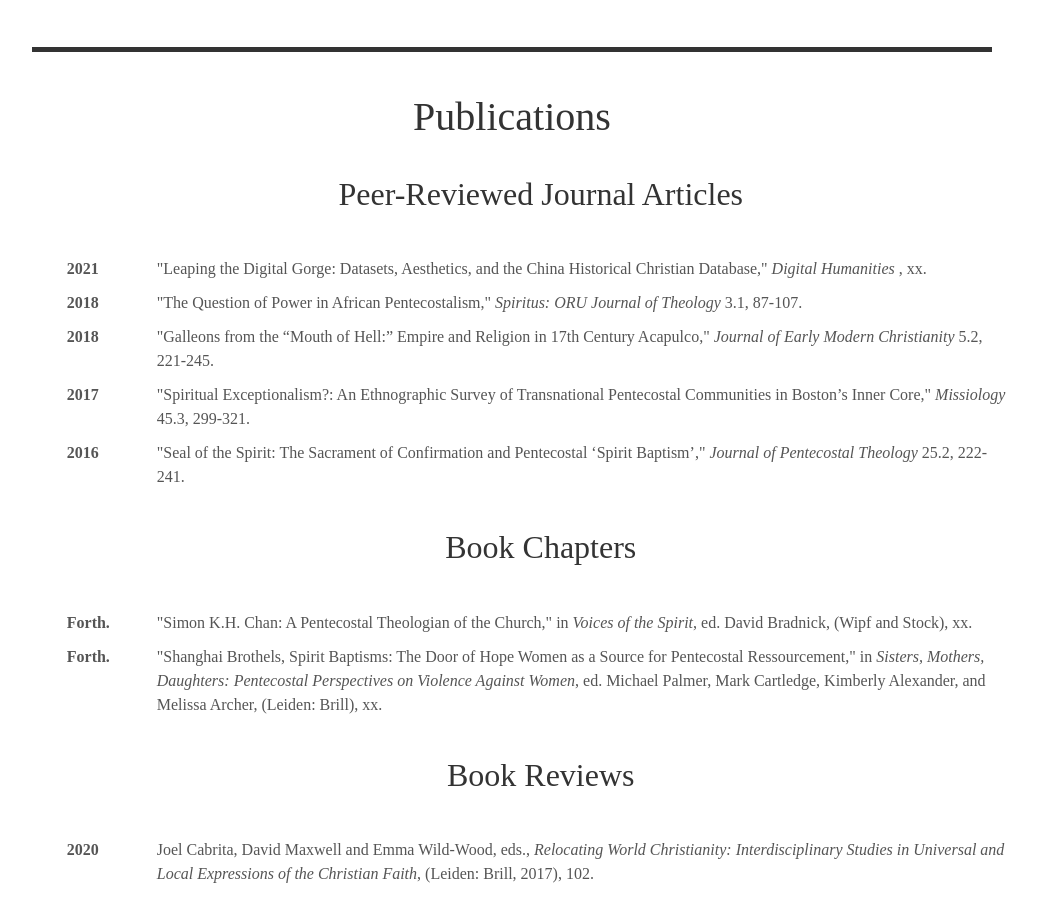
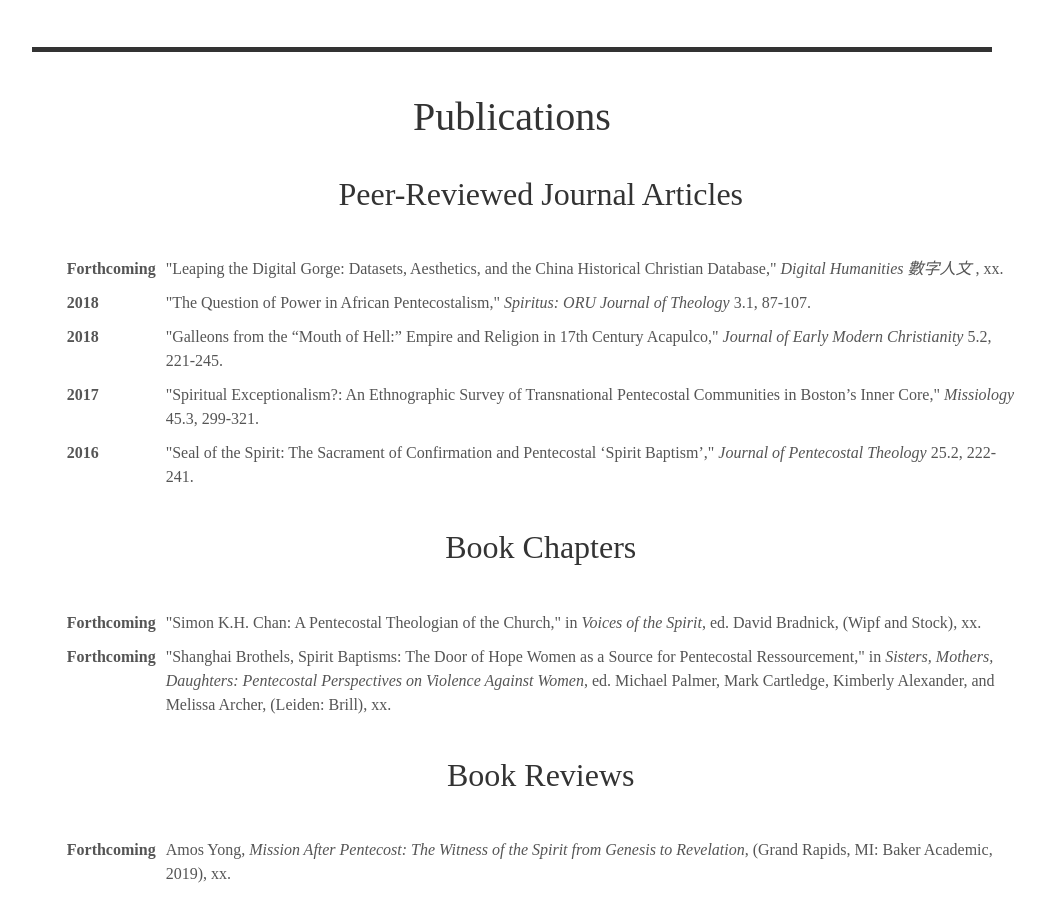
Before and after one commit to alex-mayfield/alex-mayfield.github.io, a Jekyll site: the page built from index.html, in a window 1280 px wide and 900 px high, scrolled down 1555 px. Shown: the whole window, without its empty margins (128-1173 px from the left). Built offline with Jekyll 4.4.1, drawn with Linux system fonts in a browser that asks for light colours; some web fonts are replaced; some of the changed text lies outside the part shown.

Commit message:
Fixed Sort
Always use "" for dates

```diff
--- a/_config.yml
+++ b/_config.yml
@@ -3,7 +3,7 @@ title: Alex R. Mayfield
 description: Global Church Historian and Pentecostal Scholar
 baseurl: "https://alex-mayfield.github.io" # the subpath of your site, e.g. /blog
 encoding: UTF-8
-# url: "localhost:3000" # the base hostname & protocol for your site e.g. http://willianjusten.com.br
+#url: "localhost:3000" # the base hostname & protocol for your site e.g. http://willianjusten.com.br
 
 # User settings
 username: Alex R. Mayfield
--- a/_data/publications.yml
+++ b/_data/publications.yml
@@ -1,7 +1,7 @@
 list:
   - title: Galleons from the “Mouth of Hell:” Empire and Religion in 17th Century Acapulco
     type: article
-    year: 2018
+    year: "2018"
     journal: Journal of Early Modern Christianity
     vol_iss: 5.2
     book:
@@ -11,7 +11,7 @@ list:
     author:
   - title: The Question of Power in African Pentecostalism
     type: article
-    year: 2018
+    year: "2018"
     journal: "Spiritus: ORU Journal of Theology"
     vol_iss: 3.1
     book:
@@ -21,7 +21,7 @@ list:
     author:
   - title: "Spiritual Exceptionalism?: An Ethnographic Survey of Transnational Pentecostal Communities in Boston’s Inner Core"
     type: article
-    year: 2017
+    year: "2017"
     journal: Missiology
     vol_iss: 45.3
     book:
@@ -31,7 +31,7 @@ list:
     author:
   - title: "Seal of the Spirit: The Sacrament of Confirmation and Pentecostal ‘Spirit Baptism’"
     type: article
-    year: 2016
+    year: "2016"
     journal: Journal of Pentecostal Theology
     vol_iss: 25.2
     book:
@@ -41,7 +41,7 @@ list:
     author:
   - title: "Shanghai Brothels, Spirit Baptisms: The Door of Hope Women as a Source for Pentecostal Ressourcement"
     type: chapter
-    year: Forth.
+    year: Forthcoming
     journal:
     vol_iss:
     book: "Sisters, Mothers, Daughters: Pentecostal Perspectives on Violence Against Women"
@@ -51,7 +51,7 @@ list:
     author:
   - title: "Simon K.H. Chan: A Pentecostal Theologian of the Church"
     type: chapter
-    year: Forth.
+    year: Forthcoming
     journal:
     vol_iss:
     book: Voices of the Spirit
@@ -61,7 +61,7 @@ list:
     author:
   - title: "Relocating World Christianity: Interdisciplinary Studies in Universal and Local Expressions of the Christian Faith"
     type: review
-    year: 2020
+    year: "2020"
     journal: Religious Studies Review
     vol_iss: 44.1
     book:
@@ -71,7 +71,7 @@ list:
     author: Joel Cabrita, David Maxwell and Emma Wild-Wood, eds.
   - title: "China and the True Jesus: Charisma and Organization in a Chinese Christian Church"
     type: review
-    year: 2019
+    year: "2019"
     journal: Pneuma
     vol_iss: 41.2
     book:
@@ -81,7 +81,7 @@ list:
     author: Melissa Wei-tsing Inouye
   - title: "Women in Pentecostal and Charismatic Ministry: Informing a Dialogue on Gender, Church, and Ministry"
     type: review
-    year: 2017
+    year: "2017"
     journal: Reading Religion
     vol_iss:
     book:
@@ -91,8 +91,8 @@ list:
     author: Margaret English de Alminana and Lois E. Olena, eds.
   - title: "Leaping the Digital Gorge: Datasets, Aesthetics, and the China Historical Christian Database"
     type: article
-    year: 2021
-    journal: Digital Humanities
+    year: "Forthcoming"
+    journal: Digital Humanities 數字人文
     vol_iss:
     book:
     edit:
@@ -101,7 +101,7 @@ list:
     author:
   - title: "Mission After Pentecost: The Witness of the Spirit from Genesis to Revelation"
     type: review
-    year: 2019
+    year: "Forthcoming"
     journal: International Bulletin of Mission Research
     vol_iss:
     book:
```
Also changed, not shown: _data/conferences.yml (+4 -4 lines).
